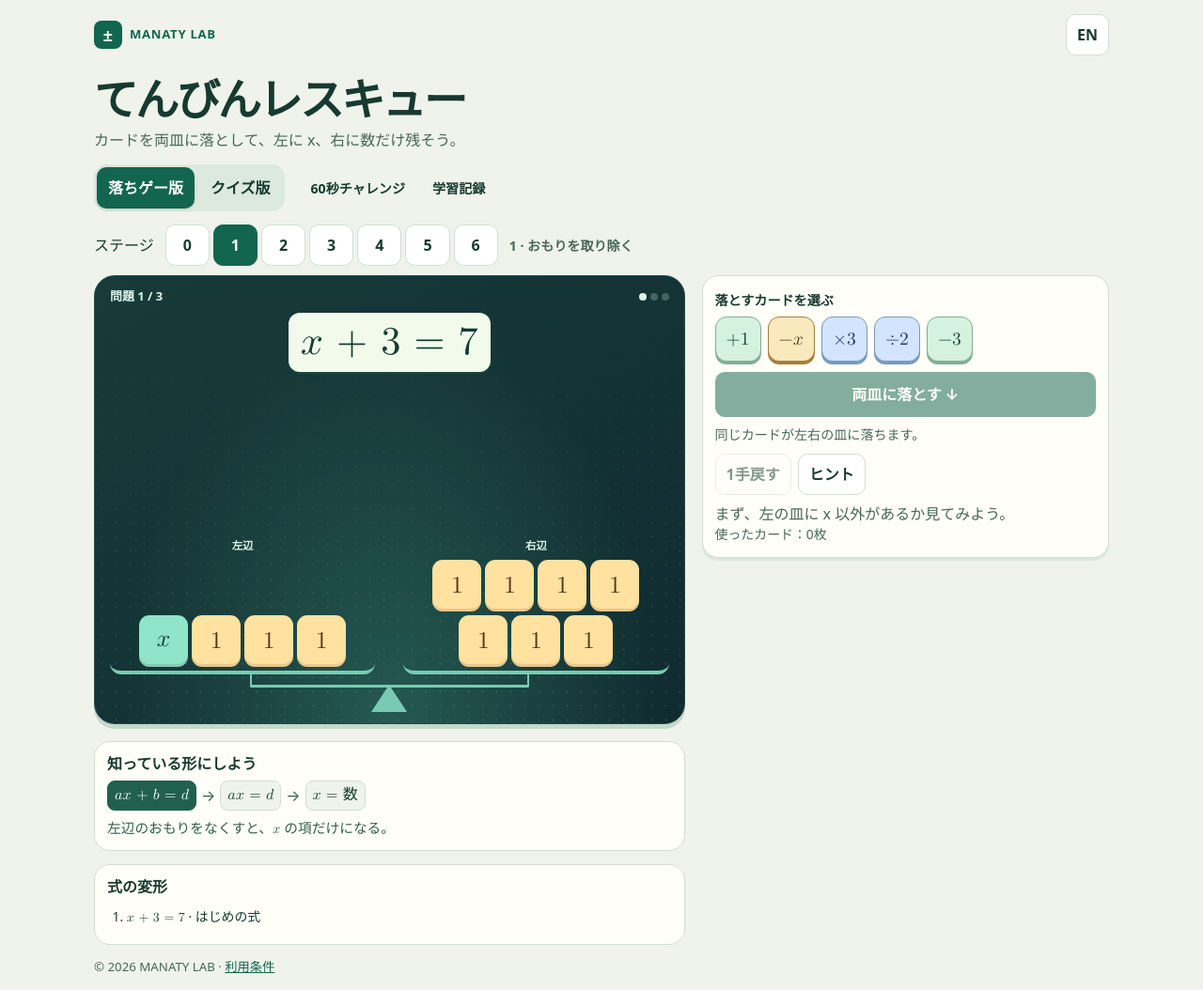
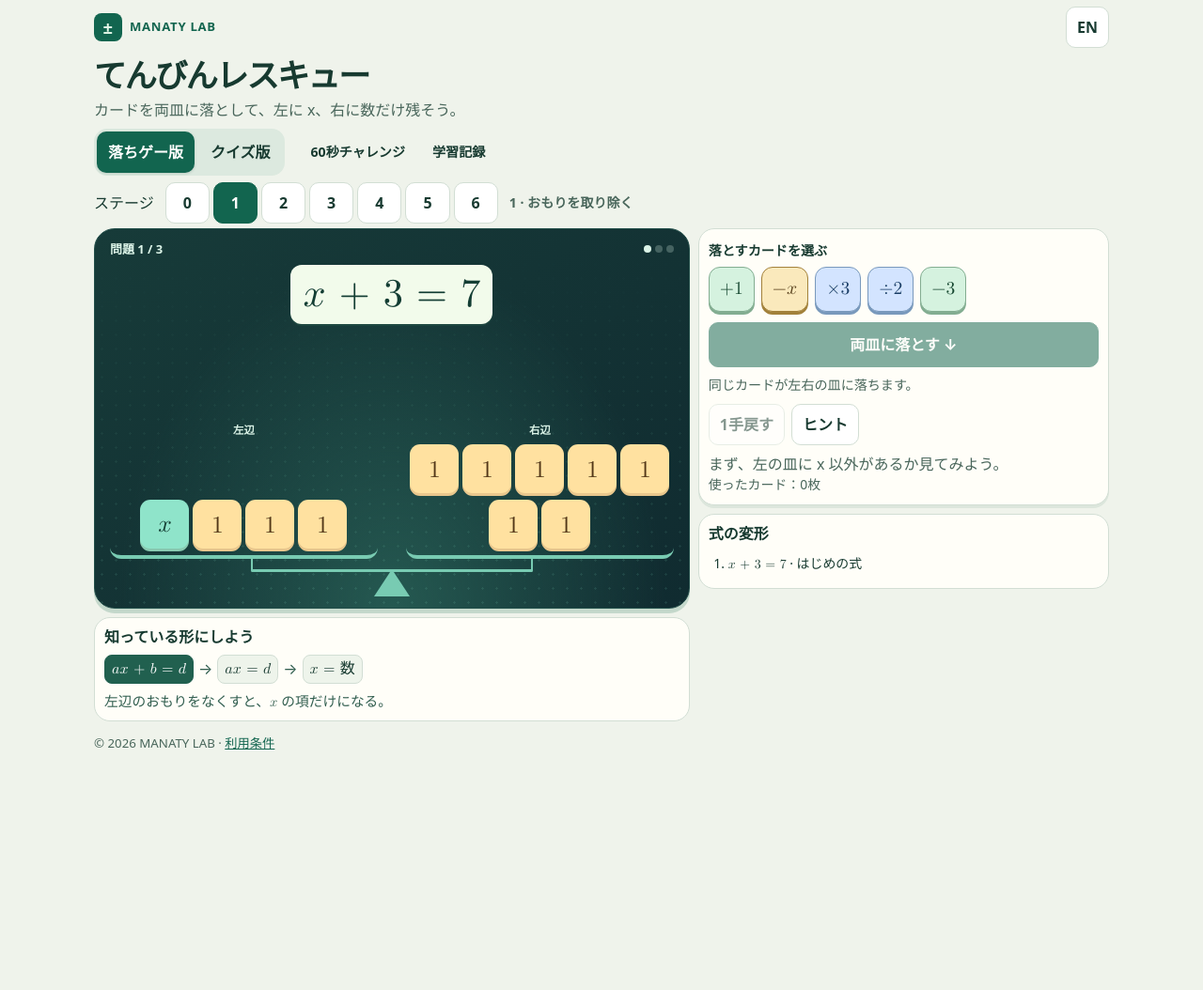
Before and after one commit to manaty-bit/balance-rescue, a plain HTML site: page index.html in a window 1280 px wide. Shown: the whole page at 94% size. After the commit the page ends 816 px from the top, so only its background shows below. Drawn offline with Linux system fonts and the light colour scheme.

Commit message:
Move equation history to right column and compact desktop layout

```diff
--- a/index.html
+++ b/index.html
@@ -63,12 +63,17 @@ button:not(:disabled):active { transform: translateY(1px); }
 .play-layout { display: grid; gap: 14px; min-width: 0; }
 .workbench, .guidance { display: grid; align-content: start; gap: 14px; min-width: 0; }
 @media (min-width: 850px) {
-  .play-layout { grid-template-columns: minmax(0, 1.45fr) minmax(0, 1fr); grid-template-rows: auto 1fr; gap: 18px; align-items: start; }
-  [data-mode=quiz] .play-layout { grid-template-columns: minmax(0, 1.18fr) minmax(0, 1fr); grid-template-rows: auto 1fr; }
-  .workbench { display: contents; }
-  .board { grid-column: 1; grid-row: 1; }
-  .guidance { grid-column: 1; grid-row: 2; }
-  .control-panel { grid-column: 2; grid-row: 1 / span 2; }
+  .play-layout { grid-template-columns: minmax(0, 1.45fr) minmax(0, 1fr); gap: 16px; align-items: start; }
+  [data-mode=quiz] .play-layout { grid-template-columns: minmax(0, 1.18fr) minmax(0, 1fr); }
+  .workbench, .guidance { gap: 12px; }
+  .history-panel .steps { max-height: clamp(5rem, 22vh, 15rem); }
+}
+@media (max-width: 849px) {
+  .workbench, .guidance { display: contents; }
+  .board { grid-row: 1; }
+  .control-panel { grid-row: 2; }
+  .shape-panel { grid-row: 3; }
+  .history-panel { grid-row: 4; }
 }
 .board {
   position: relative;
@@ -322,6 +327,19 @@ body > footer a { color: var(--green); }
   .card { transition: none; }
   .pan.box-open .token, .impact, .cancel-pair::after, [data-mode=drop] .board[data-cleared=true] .equation { animation: none; }
 }
+/* Compact desktop layout: keep the equation history in the right column. */
+@media (min-width: 850px) and (max-height: 900px) {
+  body > header { padding-block: 7px 4px; }
+  .intro { margin-block: 5px 8px; }
+  h1 { font-size: clamp(1.65rem, 3vw, 2.15rem); }
+  .stage-nav { margin-bottom: 5px; }
+  .toolbar { margin-bottom: 7px; }
+  .play-layout, .workbench, .guidance { gap: 9px; }
+  .panel { padding: 10px; }
+  .board[data-practice-drop=true] .pans { margin-top: clamp(72px, 13vh, 118px); }
+  .board[data-cleared=true] .pans { margin-top: 20px; }
+  .history-panel .steps { max-height: clamp(5rem, 18vh, 10rem); }
+}
 </style>
 </head>
 <body data-mode="drop">
@@ -366,6 +384,13 @@ body > footer a { color: var(--green); }
  </div>
  <div class="scale" aria-hidden="true"><div class="hangers"></div></div>
 </section>
+<section class="panel shape-panel" aria-labelledby="shapeTitle">
+ <h2 id="shapeTitle" data-label="shapeTitle">知っている形にしよう</h2>
+ <div id="shapes" class="shapes" aria-hidden="true"></div>
+ <p id="shapeStatus" class="shape-status" aria-live="polite"></p>
+</section>
+</div>
+<div class="guidance">
 <section class="panel control-panel">
  <div id="signControls" class="sign-board" hidden>
   <button type="button" id="openGroup" class="primary"></button>
@@ -418,18 +443,11 @@ body > footer a { color: var(--green); }
  <p id="feedback" role="status"></p><p id="appliedEquation" class="applied-equation" hidden></p><p id="moveCount" hidden></p><p id="signPenalty" hidden></p>
  <div id="scorePanel" class="score-panel" hidden><p id="puzzleScore"></p><p id="scoreRule" data-label="scoreRule"></p></div>
 </section>
-</div>
-<aside class="guidance" aria-label="解き方">
-<section class="panel shape-panel" aria-labelledby="shapeTitle">
- <h2 id="shapeTitle" data-label="shapeTitle">知っている形にしよう</h2>
- <div id="shapes" class="shapes" aria-hidden="true"></div>
- <p id="shapeStatus" class="shape-status" aria-live="polite"></p>
-</section>
 <section class="panel history-panel">
  <h2 data-label="history">式の変形</h2>
  <ol class="steps" id="history"></ol>
 </section>
-</aside>
+</div>
 </div>
 </main>
 <footer>© 2026 MANATY LAB · <a href="https://manaty-bit.github.io/math-app-portal/terms.html" data-label="terms">利用条件</a></footer>
```
